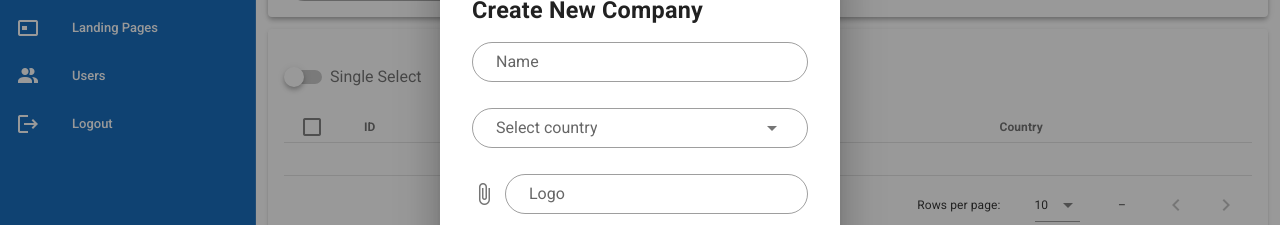
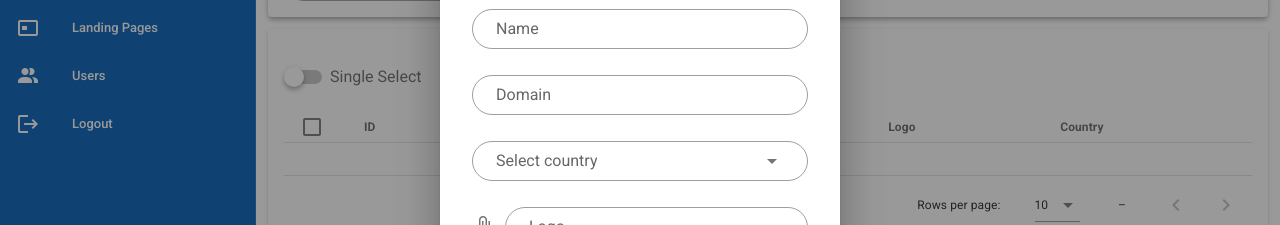
Before and after one commit to ashraf-frotan/landingpage-mis-frontend, a Nuxt app: page /companies in a window 1280 px wide. Both pictures are taken after typing "Sample" into the empty fields and a click on the button "Create". Shown: the part 269-494 px from the top of the page. Built offline with nearby package versions, Linux system fonts and the light colour scheme; no server answers; what vue-toastr would draw is missing.

Commit message:
domain name added to company

```diff
--- a/pages/companies.vue
+++ b/pages/companies.vue
@@ -74,6 +74,15 @@
               v-model="company.name"
               :rules="nameRules"
             ></v-text-field>
+            <v-text-field
+              label="Domain"
+              placeholder="Enter domain name here"
+              rounded
+              outlined
+              dense
+              v-model="company.domain"
+              :rules="nameRules"
+            ></v-text-field>
             <v-select
               :items="countries"
               item-text="name"
@@ -102,7 +111,7 @@
             </v-file-input>
           </v-card-text>
           <v-card-actions class="d-flex justify-end">
-            <v-btn class="text-capitalize" small @click="closeDialog"
+            <v-btn class="text-capitalize" small @click="closeAddDialog"
               >Cancel</v-btn
             >
             <v-btn color="primary" class="text-capitalize" small type="submit"
@@ -135,6 +144,15 @@
               v-model="company.name"
               :rules="nameRules"
             ></v-text-field>
+            <v-text-field
+              label="Domain"
+              placeholder="Enter domain name here"
+              rounded
+              outlined
+              dense
+              v-model="company.domain"
+              :rules="nameRules"
+            ></v-text-field>
             <v-select
               :items="countries"
               item-text="name"
@@ -158,7 +176,7 @@
             </v-file-input>
           </v-card-text>
           <v-card-actions class="d-flex justify-end">
-            <v-btn class="text-capitalize" small @click="closeDialog"
+            <v-btn class="text-capitalize" small @click="closeEditDialog"
               >Cancel</v-btn
             >
             <v-btn color="primary" class="text-capitalize" small type="submit"
@@ -255,11 +273,12 @@ export default {
       single_search: "",
       countries: [],
       companies: [],
-      company: { name: "", country_id: null, logo: "" },
+      company: { name: "", domain: "", country_id: null, logo: "" },
       edit_company: { name: "", country_id: null, logo: "" },
       headers: [
         { text: "ID", value: "id" },
         { text: "Name", value: "name" },
+        { text: "Domain", value: "domain" },
         { text: "Logo", value: "logo" },
         { text: "Country", value: "country_id" },
       ],
@@ -291,6 +310,7 @@ export default {
       if (this.$refs.add_form.validate()) {
         let data = new FormData();
         data.append("name", this.company.name);
+        data.append("domain", this.company.domain);
         data.append("logo", this.company.logo);
         data.append("country_id", this.company.country_id);
         this.$axios
@@ -301,8 +321,7 @@ export default {
           })
           .then((response) => {
             this.companies.push(response.data);
-            this.add_dialog = false;
-            this.closeDialog();
+            this.closeAddDialog();
             this.$toastr.s({
               title: "Success!",
               msg: "Record inserted successfully.",
@@ -319,6 +338,7 @@ export default {
       this.$refs.edit_form.validate();
       let data = new FormData();
       data.append("name", this.company.name);
+      data.append("domain", this.company.domain);
       data.append("country_id", this.company.country_id);
       data.append("logo", this.company.logo);
       data.append("_method", "put");
@@ -330,7 +350,8 @@ export default {
         })
         .then((response) => {
           this.index();
-          this.closeDialog();
+          this.selected = [];
+          this.closeEditDialog();
           this.$toastr.s({
             title: "Success!",
             msg: "Record updated successfully.",
@@ -413,11 +434,13 @@ export default {
     uploadFile(file) {
       this.company.logo = file;
     },
-    closeDialog() {
+    closeAddDialog() {
       this.$refs.add_form.reset();
+      this.add_dialog = false;
+    },
+    closeEditDialog() {
       this.$refs.edit_form.reset();
       this.edit_dialog = false;
-      this.add_dialog = false;
     },
     submitFilter() {
       this.$axios
```
